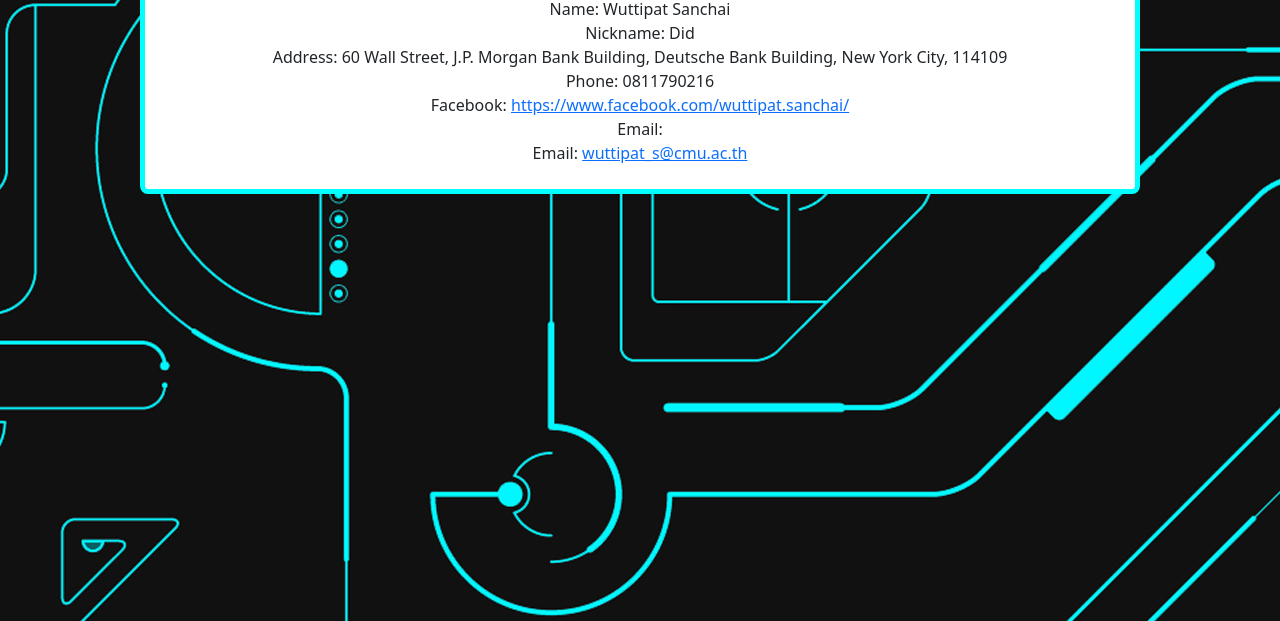
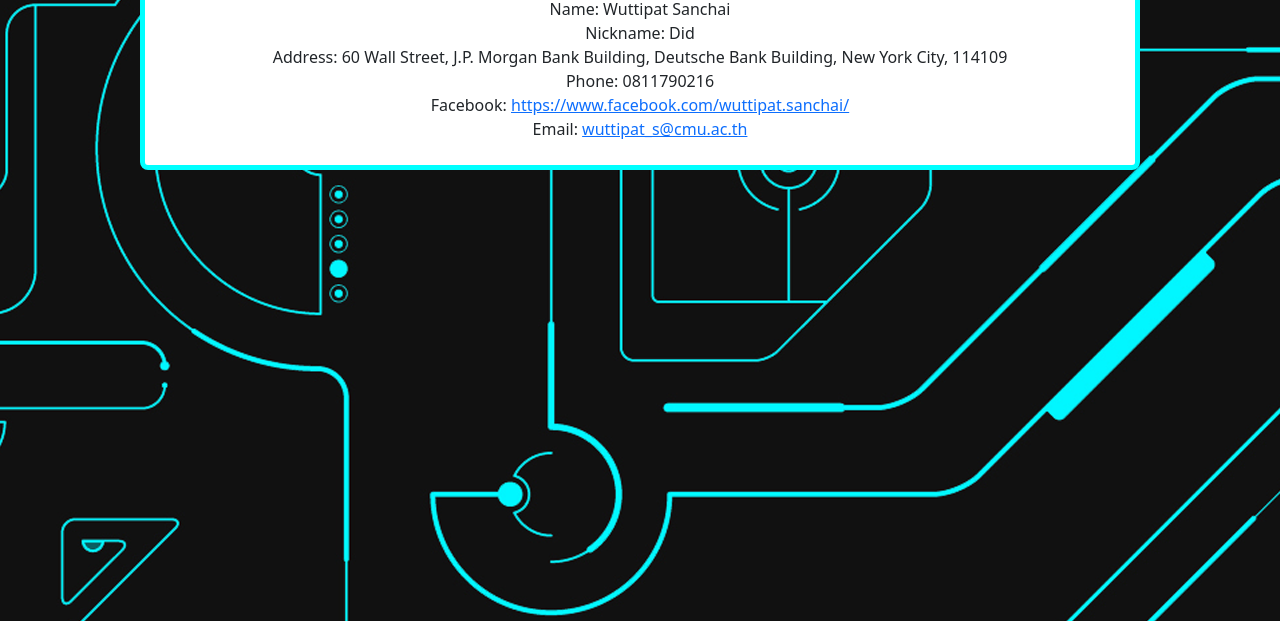
Before and after one commit to cpe-cmu-261207/lab-01-gamxu, a plain HTML site: page contact.html in a window 1280 px wide. Shown: the part 179-800 px from the top of the page. Drawn offline with nearby package versions, Linux system fonts and the light colour scheme.

Commit message:
finished

```diff
--- a/contact.html
+++ b/contact.html
@@ -55,7 +55,6 @@
           >https://www.facebook.com/wuttipat.sanchai/</a
         >
         <br />
-        <span>Email:</span>
 
         <p>
           Email:
```
